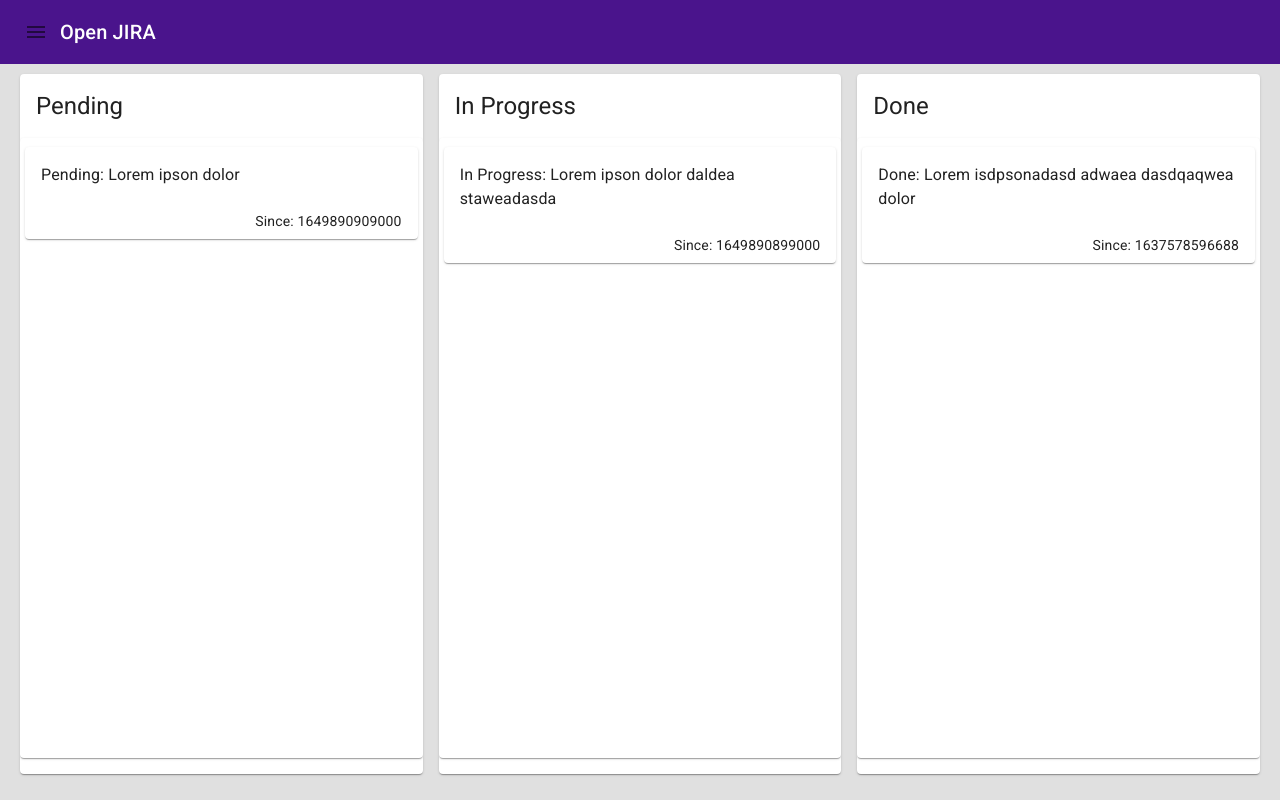
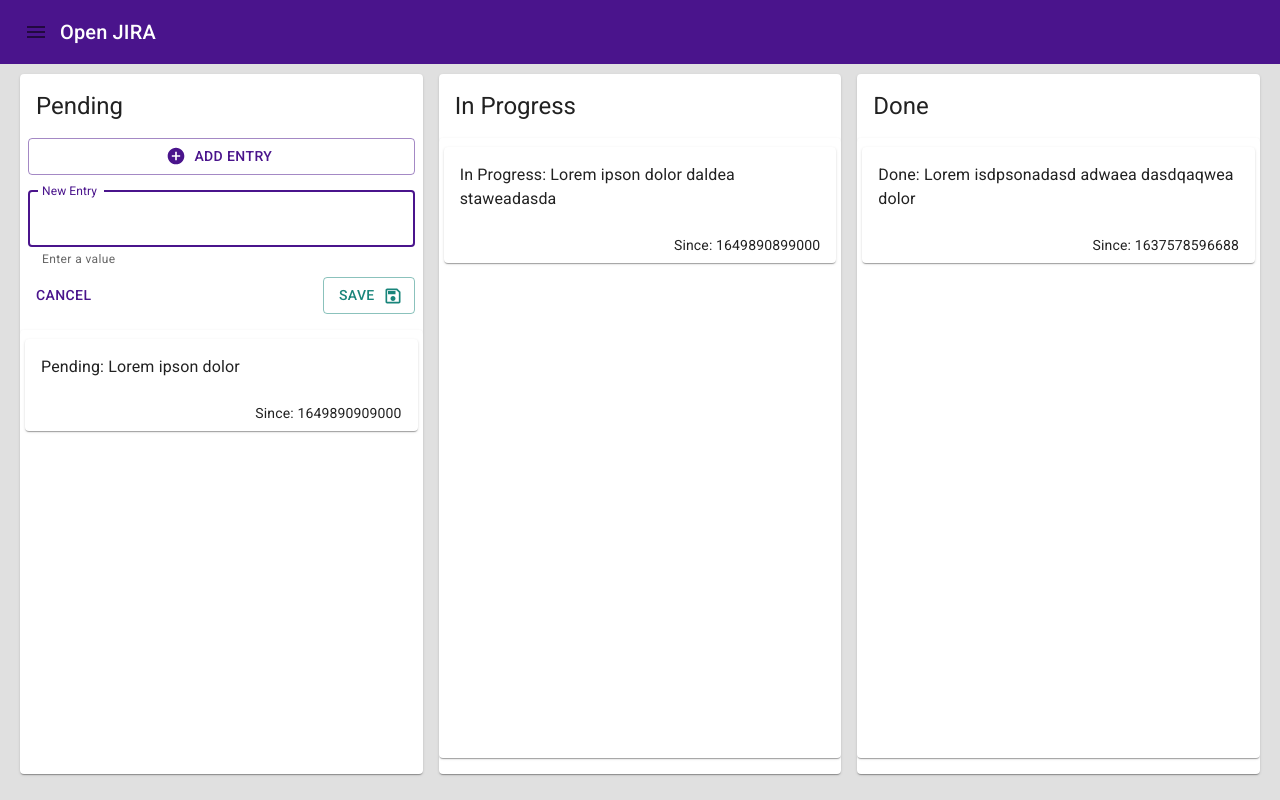
Before and after one commit to Alejoboga20/next-open-jira, a Next.js app: page / in a window 1280 px wide. Built offline with nearby package versions, Linux system fonts and the light colour scheme.

Commit message:
New entry component

```diff
--- /dev/null
+++ b/components/ui/NewEntry.tsx
@@ -0,0 +1,27 @@
+import { Box, Button, TextField } from '@mui/material';
+import { AddCircleOutlined, SaveOutlined } from '@mui/icons-material';
+
+export const NewEntry = () => {
+	return (
+		<Box sx={{ marginBottom: 2, paddingX: 1 }}>
+			<Button startIcon={<AddCircleOutlined />} fullWidth variant='outlined'>
+				Add Entry
+			</Button>
+			<TextField
+				autoFocus
+				fullWidth
+				multiline
+				sx={{ marginTop: 2, marginBottom: 1 }}
+				placeholder='New Entry'
+				label='New Entry'
+				helperText='Enter a value'
+			/>
+			<Box display='flex' justifyContent='space-between'>
+				<Button variant='text'>Cancel</Button>
+				<Button variant='outlined' color='secondary' endIcon={<SaveOutlined />}>
+					Save
+				</Button>
+			</Box>
+		</Box>
+	);
+};
--- a/components/ui/index.ts
+++ b/components/ui/index.ts
@@ -1,3 +1,4 @@
+export { NewEntry } from './NewEntry';
 export { EntryCard } from './EntryCard';
 export { EntryList } from './EntryList';
 export { Navbar } from './Navbar';
--- a/pages/index.tsx
+++ b/pages/index.tsx
@@ -1,7 +1,7 @@
 import { NextPage } from 'next';
 import { Card, CardContent, CardHeader, Grid } from '@mui/material';
 import { Layout } from '../components/layouts';
-import { EntryList } from '../components/ui';
+import { EntryList, NewEntry } from '../components/ui';
 
 const HomePage: NextPage = () => {
 	return (
@@ -10,6 +10,7 @@
 				<Grid item xs={12} sm={4}>
 					<Card sx={{ height: 'calc(100vh - 100px)' }}>
 						<CardHeader title='Pending' />
+						<NewEntry />
 						<EntryList status='Pending' />
 					</Card>
 				</Grid>
```
